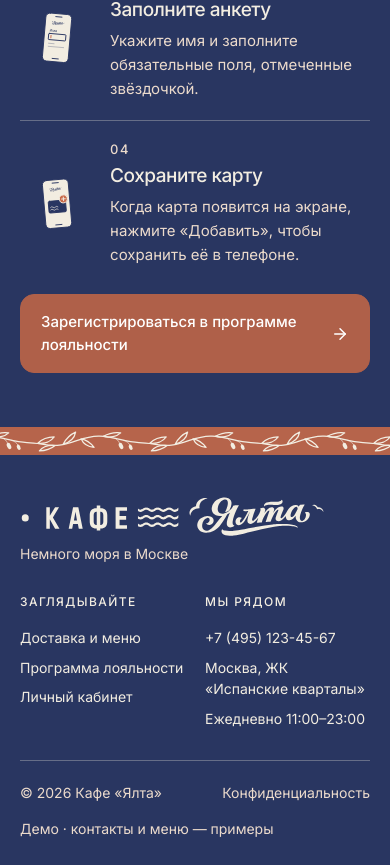
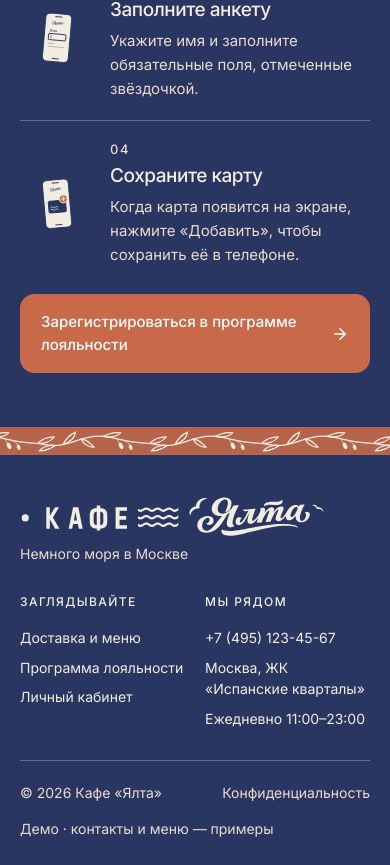
Before and after one commit to general-fox/CafeYalta, a React (Vite) app: page /#/loyalty in a window 390 px wide. Shown: the part 955-1820 px from the top of the page. Built offline with nearby package versions, Linux system fonts and the light colour scheme.

Commit message:
Use solid terracotta actions and speed up the mobile gull flight

```diff
--- a/src/GullFlight.jsx
+++ b/src/GullFlight.jsx
@@ -1,7 +1,8 @@
 import { useLayoutEffect, useRef } from 'react';
 import { Gulls } from './components';
 
-const legDuration = 1400;
+const defaultLegDuration = 1400;
+const mobileForwardLegDuration = 1200;
 
 export default function GullFlight({ origin }) {
   const arrival = useRef(null);
@@ -14,6 +15,7 @@ export default function GullFlight({ origin }) {
     const story = end.closest('section');
     const header = document.querySelector('.site-header');
     const motion = window.matchMedia('(prefers-reduced-motion: reduce)');
+    const phone = window.matchMedia('(max-width: 700px)');
     let lastScroll = Math.max(0, window.scrollY);
     let towardAbout = lastScroll > 0;
     // 0 is the hero perch, 1 is offscreen on both sides, and 2 is the About perch.
@@ -36,6 +38,7 @@ export default function GullFlight({ origin }) {
     };
 
     const tick = now => {
+      const legDuration = phone.matches && target > position ? mobileForwardLegDuration : defaultLegDuration;
       const step = lastTime === null ? 0 : (now - lastTime) / legDuration;
       position = position < target ? Math.min(target, position + step) : Math.max(target, position - step);
       paint();
--- a/src/blue-theme.css
+++ b/src/blue-theme.css
@@ -3,8 +3,6 @@
   --palette-midnight: #293661;
   --palette-paper: #f2ede1;
   --palette-clay: #c86a4a;
-  --product-action: #798098;
-  --product-action-hover: color-mix(in srgb, var(--product-action) 85%, var(--palette-paper));
   --ornament-opacity: 89%;
   --palette-ink: color-mix(in srgb, var(--palette-midnight) 36%, black);
   --palette-paper-muted: color-mix(in srgb, var(--palette-paper) 86%, var(--palette-clay));
@@ -21,9 +19,9 @@
   --surface-line: var(--line);
   --surface-control: color-mix(in srgb, var(--palette-paper) 75%, var(--palette-midnight));
   --surface-hover: color-mix(in srgb, var(--palette-paper) 8%, transparent);
-  /* Darken the ornament over navy just enough for white action labels. */
+  /* Match the mobile status bar to the translucent ornament over the header. */
   --ornament-on-navy: color-mix(in srgb, var(--palette-clay) var(--ornament-opacity), var(--palette-midnight));
-  --surface-action: color-mix(in srgb, var(--ornament-on-navy) 96%, black);
+  --surface-action: var(--palette-clay);
   --surface-action-hover: color-mix(in srgb, var(--surface-action) 92%, black);
   --button-text-light: white;
   --surface-action-text: var(--button-text-light);
@@ -36,7 +34,6 @@
 @media (hover: none) {
   :root {
     --surface-action-hover: var(--surface-action);
-    --product-action-hover: var(--product-action);
   }
 }
 
@@ -130,11 +127,12 @@ h2 em {
 }
 
 .add-button,
-.quantity,
+.quantity {
+  --surface-action-text: var(--palette-ink);
+}
+
 .product-modal-bottom .button {
-  --surface-action: var(--product-action);
-  --surface-action-hover: var(--product-action-hover);
-  --surface-action-text: var(--palette-ink);
+  --surface-action-text: var(--palette-paper);
 }
 
 .button,
--- a/src/focus.css
+++ b/src/focus.css
@@ -40,7 +40,7 @@
 
 /* Keep the white add icon legible against the lighter keyboard highlight. */
 #root button:is(:focus-visible, :active) .lucide-plus {
-  background: var(--product-action);
+  background: var(--surface-action);
   border-radius: 50%;
 }
 
--- a/src/modal-brand.css
+++ b/src/modal-brand.css
@@ -201,6 +201,7 @@ body .modal-backdrop {
 }
 
 .modal-backdrop .product-modal-content {
+  container-type: inline-size;
   padding: 12px var(--dialog-padding) var(--dialog-padding);
 }
 
@@ -230,10 +231,19 @@ body .modal-backdrop {
   min-height: 50px;
 }
 
-@media (max-width: 380px) {
+.modal-backdrop .product-modal-bottom > .button {
+  padding: 10px 14px;
+  gap: 8px;
+  font-size: 1.1875rem;
+  font-weight: 700;
+  line-height: 1.25;
+}
+
+@container (max-width: 21.5rem) {
   .modal-backdrop .product-modal-bottom {
     grid-template-columns: 1fr;
   }
+  .modal-backdrop .product-modal-bottom > .button { justify-self: stretch; }
 }
 
 @media (max-width: 420px) {
```
